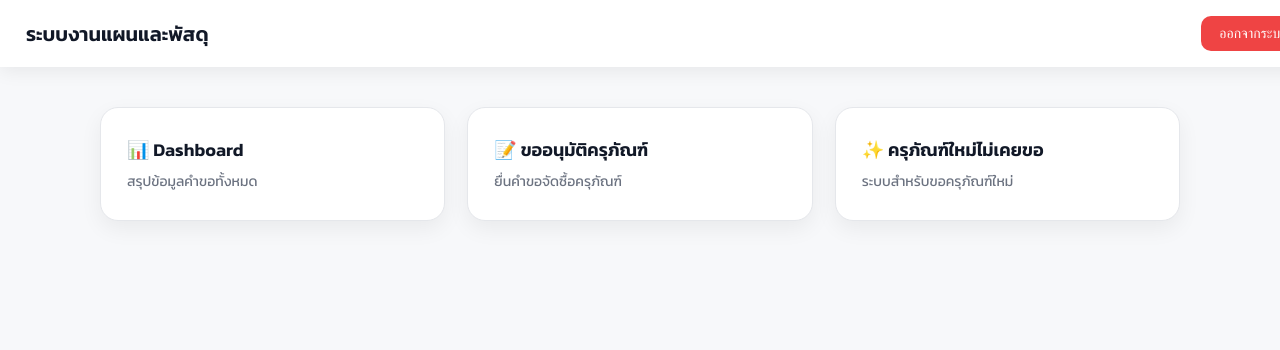
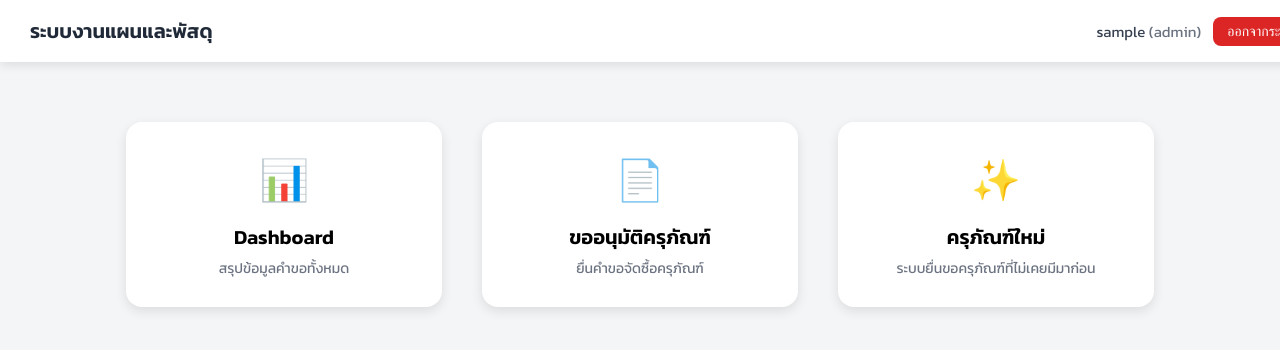
Before and after one commit to STJEducationInformation/webapp, a plain HTML site: page index.html in a window 1280 px wide. Shown: the top 350 px of the page. Drawn offline with Linux system fonts and the light colour scheme; sample sign-in values are in the browser's storage.

Commit message:
Add files via upload

```diff
--- a/index.html
+++ b/index.html
@@ -2,141 +2,135 @@
 <html lang="th">
 <head>
     <meta charset="UTF-8">
-  <title>หน้าแรก | ระบบงานแผนและพัสดุ</title>
-  <meta name="viewport" content="width=device-width, initial-scale=1">
+    <meta name="viewport" content="width=device-width, initial-scale=1.0">
+    <title>ระบบงานแผนและพัสดุ | หน้าหลัก</title>
 
     <link href="https://fonts.googleapis.com/css2?family=Kanit:wght@300;400;500;600&display=swap" rel="stylesheet">
 
-  <script src="login.js"></script>
-
     <style>
         body {
+            font-family: "Kanit", sans-serif;
+            background: #f4f5f7;
             margin: 0;
             padding: 0;
-      font-family: 'Kanit', sans-serif;
-      background: #f7f8fa;
-      color: #111827;
         }
 
-    .topbar {
+        .navbar {
             width: 100%;
-      padding: 16px 26px;
             background: white;
-      box-shadow: 0 4px 18px rgba(0,0,0,0.07);
+            padding: 16px 30px;
+            box-shadow: 0 3px 10px rgba(0,0,0,0.1);
+            display: flex;
+            justify-content: space-between;
+            align-items: center;
+            position: sticky;
+            top: 0;
+            z-index: 10;
+        }
+
+        .navbar-title {
+            font-size: 20px;
+            color: #1f2937;
+            font-weight: 600;
+        }
+
+        .user-box {
+            font-size: 15px;
+            color: #374151;
             display: flex;
             align-items: center;
-      justify-content: space-between;
+            gap: 12px;
         }
 
-    .top-title {
+        .logout-btn {
+            background: #dc2626;
+            color: white;
+            border: none;
+            padding: 6px 14px;
+            border-radius: 8px;
+            cursor: pointer;
+            font-size: 14px;
+        }
+
+        .container {
+            max-width: 1200px;
+            margin: 60px auto;
+            padding: 0 20px;
+            display: flex;
+            justify-content: center;
+            gap: 40px;
+        }
+
+        .menu-card {
+            width: 260px;
+            background: white;
+            border-radius: 16px;
+            padding: 28px;
+            box-shadow: 0 4px 12px rgba(0,0,0,0.1);
+            text-align: center;
+            cursor: pointer;
+            transition: all 0.2s ease-in-out;
+        }
+
+        .menu-card:hover {
+            transform: translateY(-4px);
+            box-shadow: 0 8px 20px rgba(0,0,0,0.16);
+        }
+
+        .menu-icon {
+            font-size: 40px;
+            margin-bottom: 12px;
+        }
+
+        .menu-title {
             font-size: 20px;
             font-weight: 600;
         }
 
-    .menu-container {
-      padding: 40px 20px;
-      max-width: 1080px;
-      margin: auto;
-      display: grid;
-      grid-template-columns: repeat(auto-fit, minmax(260px, 1fr));
-      gap: 22px;
-    }
-
-    .menu-card {
-      background: white;
-      padding: 28px 26px;
-      border-radius: 18px;
-      text-decoration: none;
-      color: #111827;
-      box-shadow: 0 8px 22px rgba(0,0,0,0.06);
-      transition: 0.15s ease;
-      border: 1px solid #e5e7eb;
-    }
-
-    .menu-card:hover {
-      transform: translateY(-3px);
-      box-shadow: 0 14px 28px rgba(0,0,0,0.08);
-    }
-
-    .menu-title {
-      font-size: 18px;
-      margin-bottom: 8px;
-      font-weight: 600;
-    }
-
         .menu-desc {
+            color: #6b7280;
             font-size: 14px;
-      color: #6b7280;
-    }
-
-    .logout-btn {
-      padding: 9px 18px;
-      background: #ef4444;
-      color: white;
-      border-radius: 10px;
-      border: none;
-      cursor: pointer;
-      font-size: 14px;
-      transition: 0.15s;
-    }
-
-    .logout-btn:hover {
-      background: #dc2626;
+            margin-top: 6px;
         }
     </style>
 </head>
 
-<body>
+<body onload="checkLogin()">
 
-  <div class="topbar">
-    <div class="top-title">ระบบงานแผนและพัสดุ</div>
-    <div>
-      <span id="userName" style="margin-right: 14px; font-weight: 500;"></span>
+    <!-- แถบเมนูบน -->
+    <div class="navbar">
+        <div class="navbar-title">ระบบงานแผนและพัสดุ</div>
+
+        <div class="user-box">
+            <span id="userInfo">กำลังโหลด...</span>
             <button class="logout-btn" onclick="logout()">ออกจากระบบ</button>
         </div>
     </div>
 
-  <div class="menu-container">
-    <a href="dashboard.html" class="menu-card">
-      <div class="menu-title">📊 Dashboard</div>
+    <!-- กล่องเมนูหลัก -->
+    <div class="container">
+
+        <div class="menu-card" onclick="location.href='dashboard.html'">
+            <div class="menu-icon">📊</div>
+            <div class="menu-title">Dashboard</div>
             <div class="menu-desc">สรุปข้อมูลคำขอทั้งหมด</div>
-    </a>
-
-    <a href="asset.html" class="menu-card">
-      <div class="menu-title">📝 ขออนุมัติครุภัณฑ์</div>
-      <div class="menu-desc">ยื่นคำขอจัดซื้อครุภัณฑ์</div>
-    </a>
-
-    <a href="new_asset.html" class="menu-card">
-      <div class="menu-title">✨ ครุภัณฑ์ใหม่ไม่เคยขอ</div>
-      <div class="menu-desc">ระบบสำหรับขอครุภัณฑ์ใหม่</div>
-    </a>
-
-    <a id="approveMenu" href="admin_approve.html" class="menu-card" style="display:none;">
-      <div class="menu-title">✔️ อนุมัติคำขอ</div>
-      <div class="menu-desc">สำหรับผู้มีสิทธิ์อนุมัติ</div>
-    </a>
-
-    <a id="adminMenu" href="admin.html" class="menu-card" style="display:none;">
-      <div class="menu-title">🛠 จัดการสิทธิ์</div>
-      <div class="menu-desc">กำหนด Admin / Approver / User</div>
-    </a>
         </div>
 
-  <script>
-    // ตรวจสอบ login
-    const user = checkLogin();
-    document.getElementById("userName").innerText = user.name;
+        <div class="menu-card" onclick="location.href='asset.html'">
+            <div class="menu-icon">📄</div>
+            <div class="menu-title">ขออนุมัติครุภัณฑ์</div>
+            <div class="menu-desc">ยื่นคำขอจัดซื้อครุภัณฑ์</div>
+        </div>
 
-    // สิทธิ์ role
-    if (user.role === "admin") {
-      document.getElementById("adminMenu").style.display = "block";
-      document.getElementById("approveMenu").style.display = "block";
-    }
-    if (user.role === "approver") {
-      document.getElementById("approveMenu").style.display = "block";
-    }
-  </script>
+        <div class="menu-card" onclick="location.href='new_asset.html'">
+            <div class="menu-icon">✨</div>
+            <div class="menu-title">ครุภัณฑ์ใหม่</div>
+            <div class="menu-desc">ระบบยื่นขอครุภัณฑ์ที่ไม่เคยมีมาก่อน</div>
+        </div>
+
+    </div>
+
+    <script src="index.js"></script>
 
 </body>
 </html>
--- /dev/null
+++ b/index.js
@@ -0,0 +1,32 @@
+// -------------------------------
+// ตรวจสอบว่าผู้ใช้เข้าสู่ระบบแล้วหรือยัง
+// -------------------------------
+function checkLogin() {
+    const email = localStorage.getItem("userEmail");
+    const name  = localStorage.getItem("userName");
+    const role  = localStorage.getItem("userRole");
+
+    // ถ้ายังไม่มี Login → กลับหน้า Login
+    if (!email || !name) {
+        window.location.href = "login.html";
+        return;
+    }
+
+    // แสดงข้อมูลผู้ใช้บนเมนู
+    const userBox = document.getElementById("userInfo");
+    if (userBox) {
+        userBox.innerHTML = `${name} <span style="color:#6b7280;">(${role})</span>`;
+    }
+}
+
+
+// -------------------------------
+// ออกจากระบบ
+// -------------------------------
+function logout() {
+    localStorage.removeItem("userEmail");
+    localStorage.removeItem("userName");
+    localStorage.removeItem("userRole");
+
+    window.location.href = "login.html";
+}
```
Lines whose indentation alone changed are shown as unchanged.
